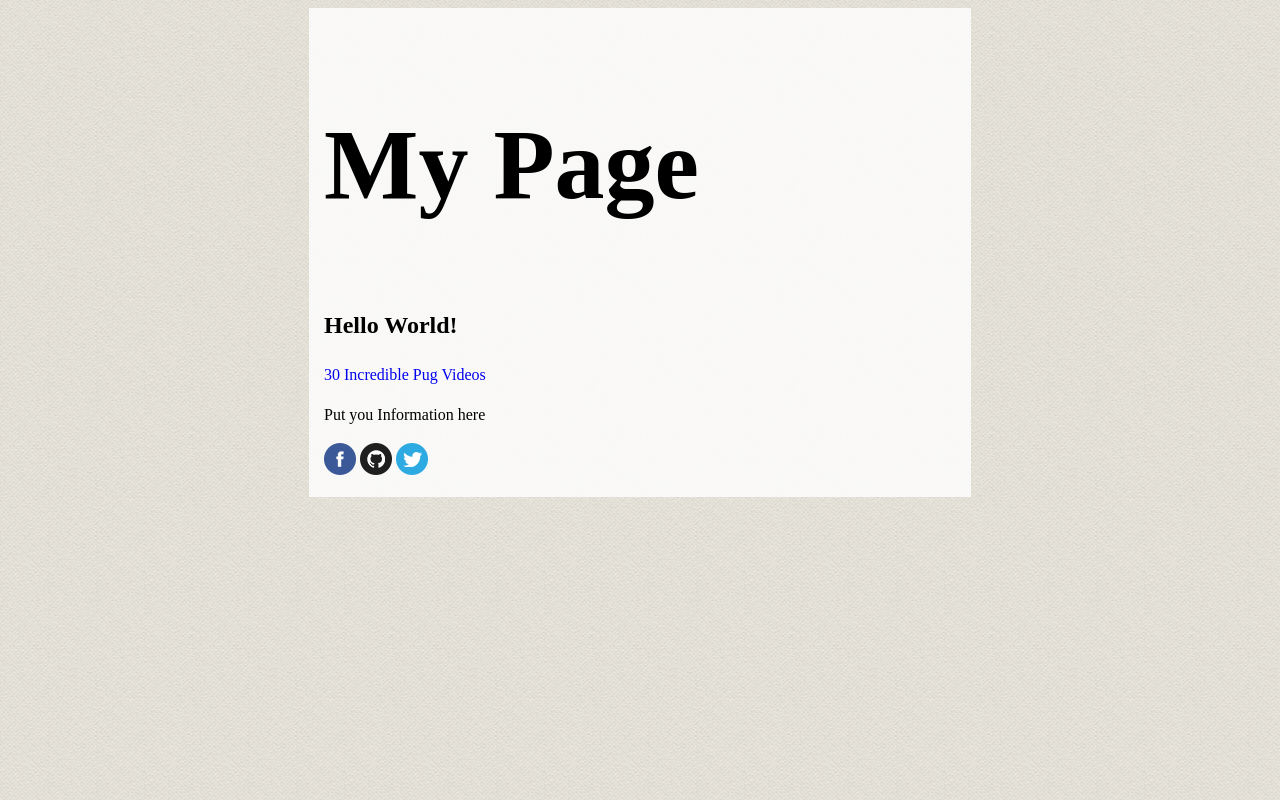
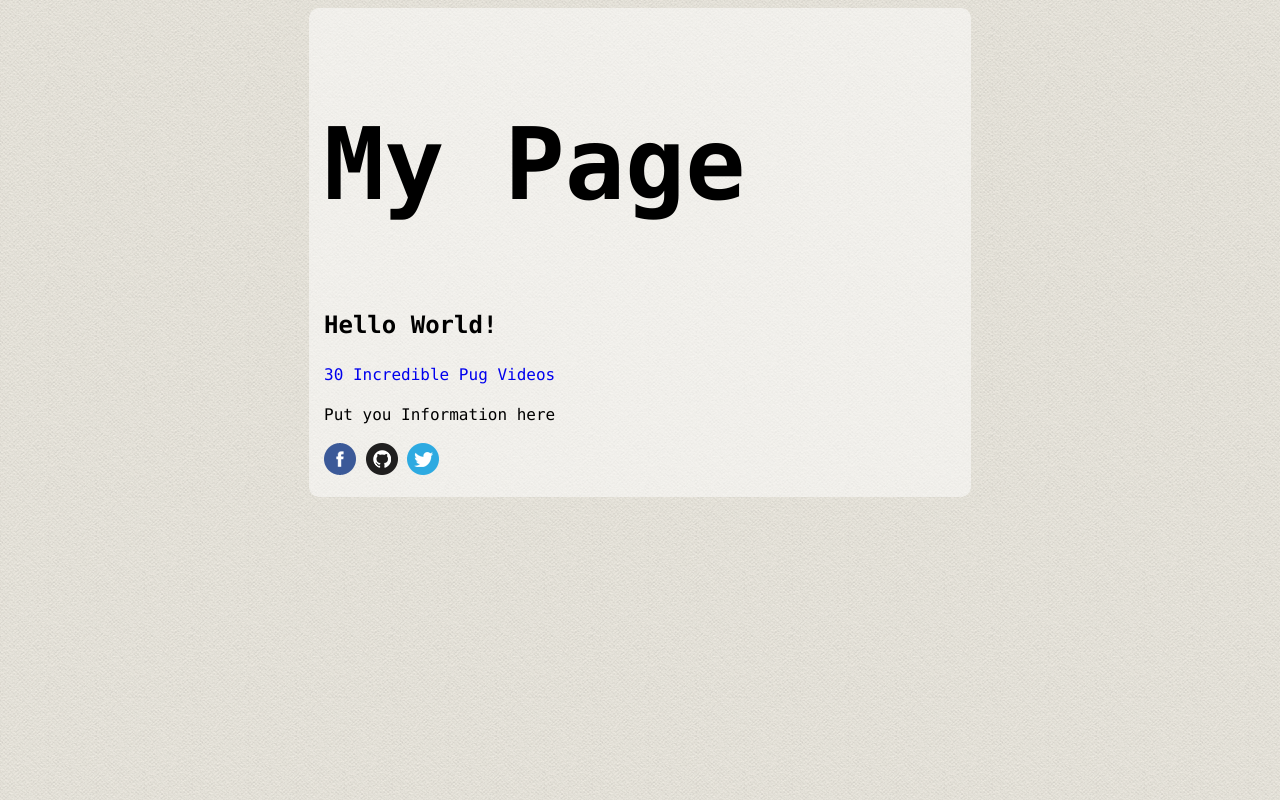
Before and after one commit to brodave318/appCodeProject1, a plain HTML site: page index.html in a window 1280 px wide. Drawn offline with Linux system fonts and the light colour scheme.

Commit message:
Added transparency, different font-family & rounded borders

```diff
--- a/css/style.css
+++ b/css/style.css
@@ -1,6 +1,7 @@
 body {
   line-height: 1.5;
   color: black;
+	font-family: monaco, Consolas, "Lucida Console", monospace;
   background: url(../images/seamless-paper-texture.png);
 /*  Small image full screen
   background-size: cover;
@@ -12,8 +13,9 @@ body {
 .container {
   width: 50%;
   margin: auto;
-  background: rgba(255,255,255,0.8);
+  background: rgba(255,255,255,0.5);
   padding: 15px;
+  border-radius: 10px;
 }
 
 h1 {
```
